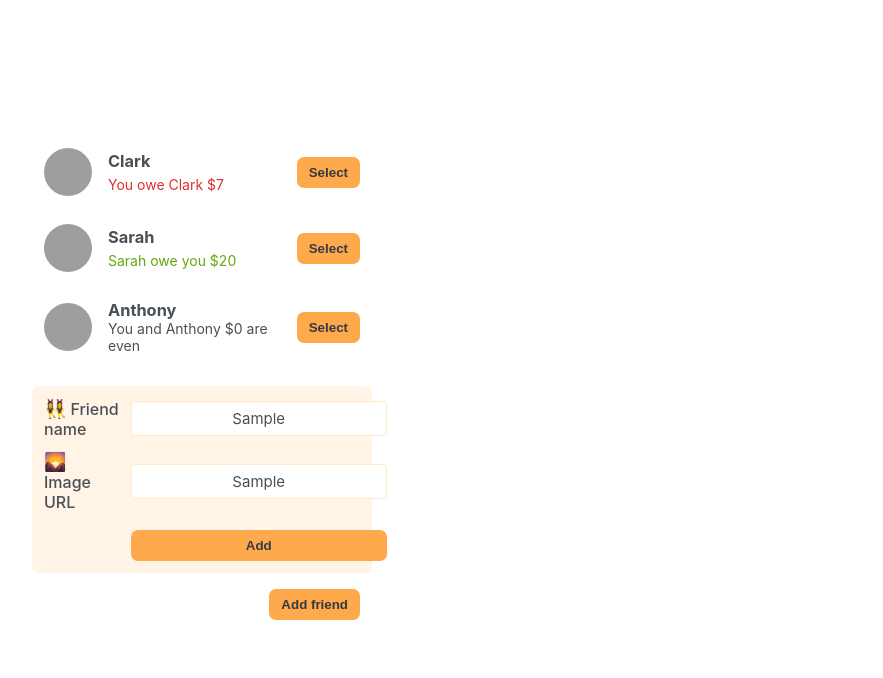
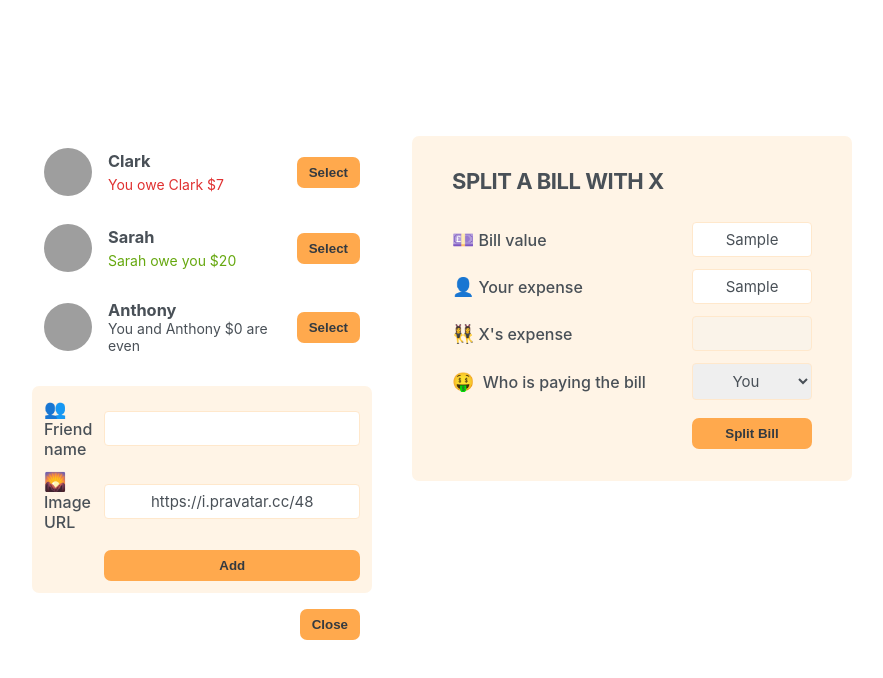
Before and after one commit to Manjunath-L/bill-app, a React (Create React App) app: page / in a window 1280 px wide. Both pictures are taken after typing "Sample", "Sample" into the empty fields and a click on the button "Add friend". Shown: the top 678 px of the page, without its empty margins (198-1081 px from the left). Built offline with nearby package versions, Linux system fonts and the light colour scheme; grey boxes are pictures that could not be loaded.

Commit message:
first commit

```diff
--- a/public/index.html
+++ b/public/index.html
@@ -9,7 +9,6 @@
       name="description"
       content="Web site created using create-react-app"
     />
-    <link rel="apple-touch-icon" href="%PUBLIC_URL%/logo192.png" />
     <!--
       manifest.json provides metadata used when your web app is installed on a
       user's mobile device or desktop. See https://developers.google.com/web/fundamentals/web-app-manifest/
--- a/src/App.js
+++ b/src/App.js
@@ -1,4 +1,5 @@
 import React from "react";
+import { useState } from "react";
 
 const initialFriends = [
   {
@@ -21,20 +22,36 @@ const initialFriends = [
   },
 ];
 
+function Button({ children, onClick }) {
+  return <button className="button" onClick={onClick}>{children}</button>;
+}
+
 const App = () => {
+
+  const [friends, setFriends] = useState(initialFriends)
+  const [showAddFriend, setShowAddFriend] = useState(false);
+
+  function handelShowAddFriend() {
+    setShowAddFriend((show) => !show)
+  }
+
+  function handelAddFriend(friend) {
+    setFriends(friends => [...friends, friend]);
+    setShowAddFriend(false);
+  }
   return (
     <div className="app">
       <div className="sidebar">
-        <FriendsList />
-        <FormAddFriend />
-        <Button>Add friend</Button>
+        <FriendsList friends={friends} />
+        {showAddFriend && <FormAddFriend onAddFriend={handelAddFriend} />}
+        <Button onClick={handelShowAddFriend}>{showAddFriend ? 'Close' : "Add friend"}</Button>
       </div>
+      <FormSplitBill />
     </div>
   );
 };
 
-function FriendsList() {
-  const friends = initialFriends;
+function FriendsList({ friends }) {
   return (
     <ul>
       {friends.map((friend) => (
@@ -69,20 +86,66 @@ function Friend({ friend }) {
   );
 }
 
-function Button({ children }) {
-  return <button className="button">{children}</button>;
-}
 
-function FormAddFriend() {
+
+function FormAddFriend({ onAddFriend }) {
+
+  const [name, setName] = useState("");
+  const [image, setImage] = useState("https://i.pravatar.cc/48");
+
+  function handelSubmit(e) {
+    e.preventDefault();
+
+    if (!name || !image) return;
+    const id = crypto.randomUUID();
+    const newFriend = {
+      id,
+      name,
+      image: `${image}?=${id}`,
+      balance: 0,
+    };
+    onAddFriend(newFriend);
+    console.log(newFriend);
+
+    setName('');
+    setImage('https://i.pravatar.cc/48')
+
+  }
   return (
-    <form className="form-add-friend">
-      <label htmlFor=""> 👯‍♀️Friend name</label>
-      <input type="text" />
+    <form className="form-add-friend" onSubmit={handelSubmit}>
+      <label>👥Friend name</label>
+      <input
+        type="text"
+        value={name}
+        onChange={(e) => setName(e.target.value)} />
       <label htmlFor=""> 🌄 Image URL</label>
-      <input type="text" />
+      <input
+        type="text"
+        value={image}
+        onChange={(e) => setImage(e.target.value)} />
       <Button>Add</Button>
     </form>
   );
 }
 
+function FormSplitBill() {
+  return <form className="form-split-bill">
+    <h2>Split a bill with X</h2>
+    <label>💷Bill value</label>
+    <input type="text" />
+    <label>👤Your expense</label>
+    <input type="text" />
+    <label>👯‍♀️X's expense</label>
+    <input type="text" disabled />
+
+    <label>🤑 Who is paying the bill</label>
+    <select>
+      <option value="user">You</option>
+      <option value="friend">X</option>
+    </select>
+
+    <Button>Split Bill</Button>
+  </form>
+}
+
 export default App;
--- a/src/index.css
+++ b/src/index.css
@@ -94,7 +94,7 @@ body {
   grid-column: 3;
 }
 
-.sidebar > .button {
+.sidebar>.button {
   float: right;
   margin-right: 1.2rem;
 }
@@ -122,6 +122,7 @@ form {
   margin-bottom: 1.6rem;
   padding: 1.2rem;
 }
+
 .form-split-bill {
   grid-template-columns: 1fr 12rem;
   padding: 3.2rem 4rem;
```
